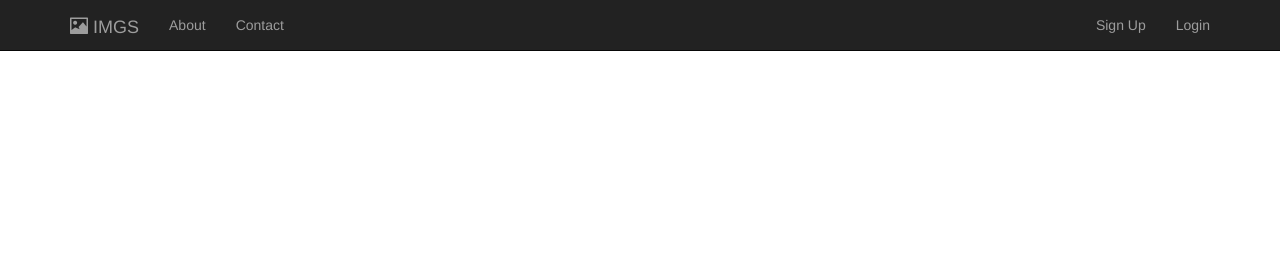
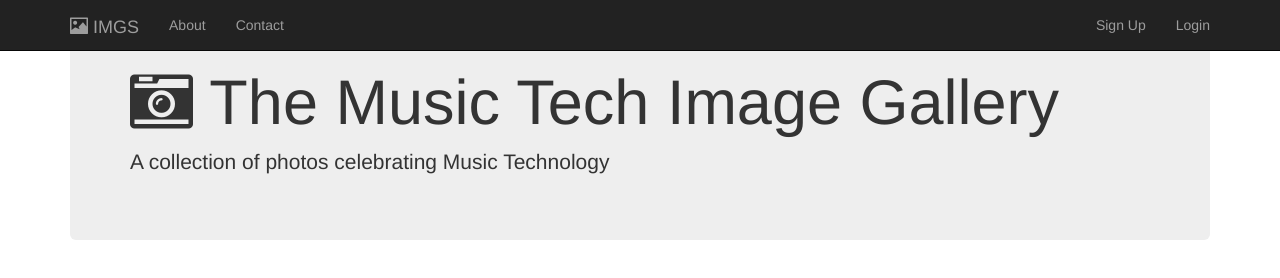
Before and after one commit to TheCreativeProgrammer/ResponsiveMusicGallery, a plain HTML site: page index.html in a window 1280 px wide. Drawn offline with nearby package versions, Linux system fonts and the light colour scheme.

Commit message:
Added Jumbotron Header, Icon and Title.

```diff
--- a/index.html
+++ b/index.html
@@ -28,6 +28,12 @@
 				</ul>
 			</div>
 		</div>
-	</nav>
+    </nav>
+    <div class="container">
+        <div class="jumbotron">
+            <h1><i class="fa fa-camera-retro"></i></span> The Music Tech Image Gallery</h1>
+            <p>A collection of photos celebrating Music Technology</p>
+        </div>
+    </div>
 </body>
 </html>
```
